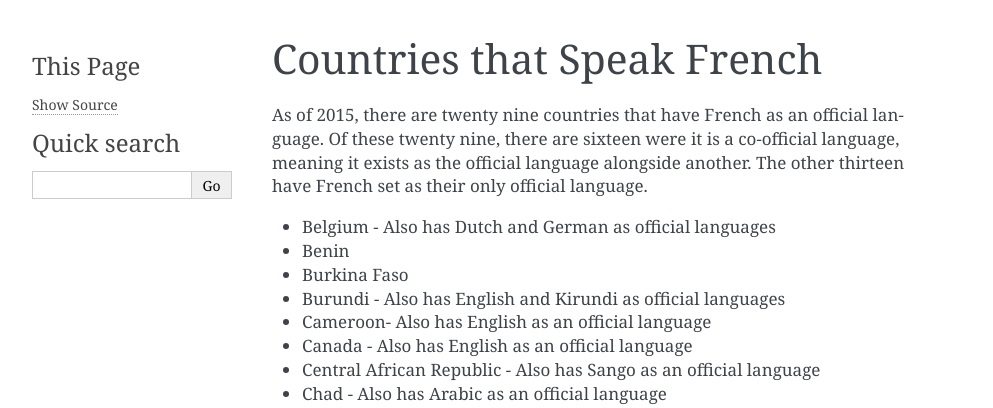
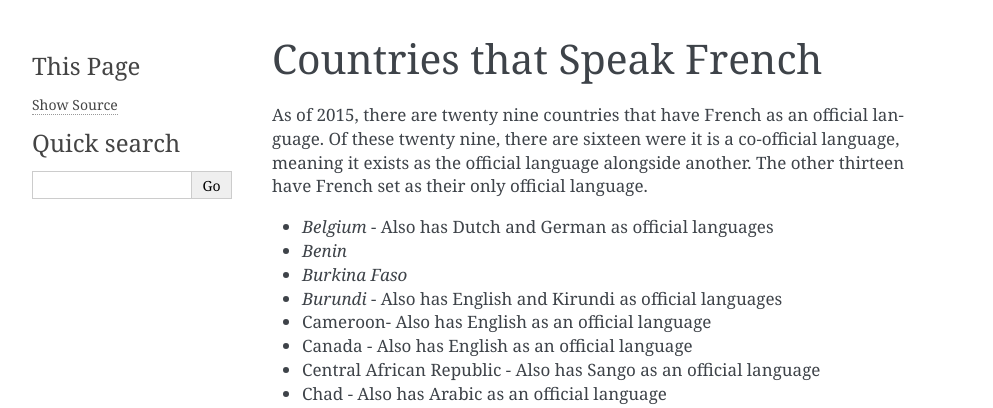
Before and after one commit to brownk96/french_101, a Sphinx documentation site: the page built from source/french_speaking_countries.rst, in a window 1280 px wide. Shown: the top 408 px of the page, without its empty margins (148-1141 px from the left). Built offline with Sphinx 7.4.7, drawn with Linux system fonts in a browser that asks for light colours; pages that are not in the unit, such as notebooks, are missing from menus.

```diff
--- a/source/french_speaking_countries.rst
+++ b/source/french_speaking_countries.rst
@@ -4,10 +4,10 @@
 As of 2015, there are twenty nine countries that have French as an official language. Of these twenty nine, there are sixteen were it is a co-official language, meaning it exists as the official language alongside another. The other thirteen have French set as their only official language.
 
 
-* Belgium - Also has Dutch and German as official languages
-* Benin
-* Burkina Faso
-* Burundi - Also has English and Kirundi as official languages
+* *Belgium* - Also has Dutch and German as official languages
+* *Benin*
+* *Burkina Faso*
+* *Burundi* - Also has English and Kirundi as official languages
 * Cameroon- Also has English as an official language
 * Canada - Also has English as an official language
 * Central African Republic - Also has Sango as an official language
```
